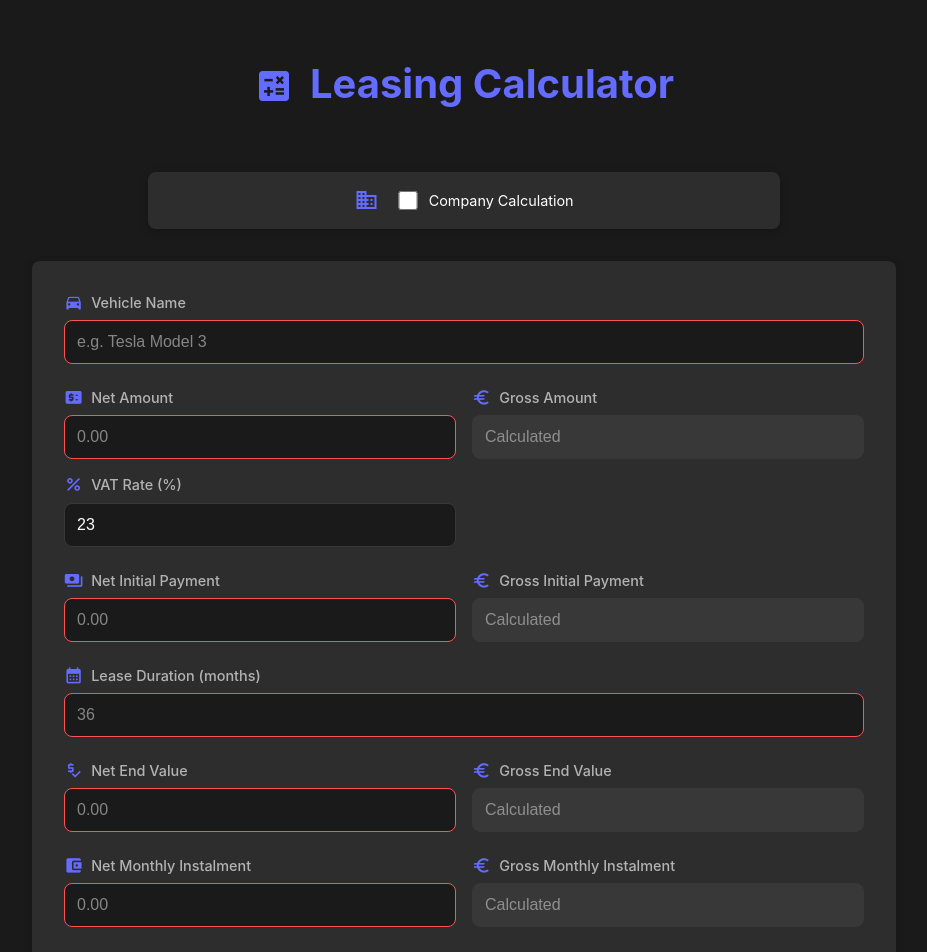
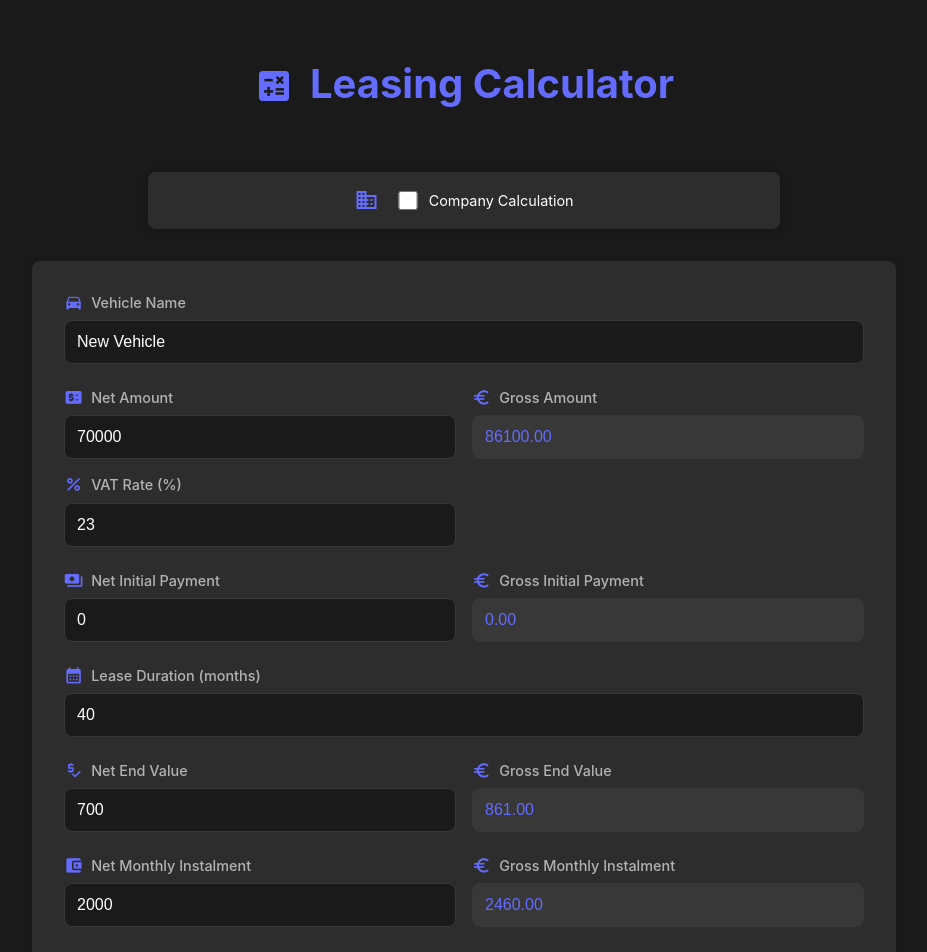
Before and after one commit to kduszynski/tools, a React (Create React App) app in the folder leasing-calculator/: page / in a window 1280 px wide. Shown: the top 952 px of the page, without its empty margins (176-1103 px from the left). Built offline with nearby package versions, Linux system fonts and the light colour scheme; the HTML template or start-up script is replaced by a standard one; what @react-pdf/renderer would draw is missing.

Commit message:
default calculation added; refactor

```diff
--- a/leasing-calculator/src/App.js
+++ b/leasing-calculator/src/App.js
@@ -3,7 +3,7 @@ import './App.css';
 import { StorageService } from './services/StorageService';
 import { CalculatorForm } from './components/CalculatorForm';
 import { CalculationsList } from './components/CalculationsList';
-import { LeasingCalculator } from './services/LeasingCalculator';
+import { LeasingCalculation } from './services/LeasingCalculation';
 
 function App() {
   const [calculations, setCalculations] = useState([]);
@@ -26,7 +26,7 @@ function App() {
   };
 
   const handleSubmit = (formData) => {
-    const calc = new LeasingCalculator(
+    const calc = new LeasingCalculation(
       formData.get('name'),
       parseFloat(formData.get('netAmount')),
       parseFloat(formData.get('initialPayment')),
--- a/leasing-calculator/src/components/CalculatorForm.js
+++ b/leasing-calculator/src/components/CalculatorForm.js
@@ -1,7 +1,10 @@
 import React, { useEffect, useCallback } from 'react';
 import './CalculatorForm.css';
+import { LeasingCalculation } from '../services/LeasingCalculation';
 
 export const CalculatorForm = ({ onSubmit, isCompany, formRef }) => {
+  const defaultCalc = LeasingCalculation.getDefaultCalculation();
+
   const handleSubmit = (e) => {
     e.preventDefault();
     onSubmit(new FormData(e.target));
@@ -32,6 +35,11 @@ export const CalculatorForm = ({ onSubmit, isCompany, formRef }) => {
     return () => form.removeEventListener('input', handleInput);
   }, [formRef, updateGrossValues]);
 
+  // Calculate gross values on mount
+  useEffect(() => {
+    updateGrossValues();
+  }, [updateGrossValues]);
+
   return (
     <form ref={formRef} onSubmit={handleSubmit} className="calculator-form">
       <div className="form-grid">
@@ -46,6 +54,7 @@ export const CalculatorForm = ({ onSubmit, isCompany, formRef }) => {
             name="name"
             required
             placeholder="e.g. Tesla Model 3"
+            defaultValue={defaultCalc.name}
           />
         </div>
 
@@ -63,6 +72,7 @@ export const CalculatorForm = ({ onSubmit, isCompany, formRef }) => {
               required
               placeholder="0.00"
               min="0"
+              defaultValue={defaultCalc.netAmount}
             />
           </div>
           <div className="form-group gross-value">
@@ -90,7 +100,7 @@ export const CalculatorForm = ({ onSubmit, isCompany, formRef }) => {
               id="vatRate"
               name="vatRate"
               step="0.01"
-              defaultValue="23"
+              defaultValue={defaultCalc.vatRate}
               required
               min="0"
               max="100"
@@ -112,6 +122,7 @@ export const CalculatorForm = ({ onSubmit, isCompany, formRef }) => {
               required
               placeholder="0.00"
               min="0"
+              defaultValue={defaultCalc.initialPayment}
             />
           </div>
           <div className="form-group gross-value">
@@ -144,6 +155,7 @@ export const CalculatorForm = ({ onSubmit, isCompany, formRef }) => {
             placeholder="36"
             min="1"
             max="120"
+            defaultValue={defaultCalc.tenors}
           />
         </div>
 
@@ -161,6 +173,7 @@ export const CalculatorForm = ({ onSubmit, isCompany, formRef }) => {
               required
               placeholder="0.00"
               min="0"
+              defaultValue={defaultCalc.endValue}
             />
           </div>
           <div className="form-group gross-value">
@@ -194,6 +207,7 @@ export const CalculatorForm = ({ onSubmit, isCompany, formRef }) => {
               required
               placeholder="0.00"
               min="0"
+              defaultValue={defaultCalc.instalmentValue}
             />
           </div>
           <div className="form-group gross-value">
--- a/leasing-calculator/src/services/LeasingCalculator.js
+++ b/leasing-calculator/src/services/LeasingCalculation.js
@@ -1,7 +1,21 @@
 export const CURRENT_VERSION = 1;
 
-export class LeasingCalculator {
+export class LeasingCalculation {
   static VERSION = CURRENT_VERSION;
+
+  static getDefaultCalculation() {
+    return new LeasingCalculation(
+      "New Vehicle",
+      70000,
+      0,
+      40,
+      700,
+      2000,
+      23,
+      false,
+      50
+    );
+  }
 
   constructor(name, netAmount, initialPayment, tenors, endValue, instalmentValue, vatRate = 0, isCompany = false, deductionPercentage = 50) {
     this.version = CURRENT_VERSION;
--- a/leasing-calculator/src/services/StorageService.js
+++ b/leasing-calculator/src/services/StorageService.js
@@ -1,4 +1,4 @@
-import { CURRENT_VERSION, LeasingCalculator } from './LeasingCalculator';
+import { CURRENT_VERSION, LeasingCalculation } from './LeasingCalculation';
 
 export class StorageService {
   static STORAGE_KEY = 'leasingCalculations';
@@ -14,12 +14,12 @@ export class StorageService {
       if (storage.version !== CURRENT_VERSION) {
         const migratedCalculations = storage.calculations.map(calc => {
           const migrated = this.migrateCalculation(calc);
-          return Object.assign(new LeasingCalculator(), migrated);
+          return Object.assign(new LeasingCalculation(), migrated);
         });
         return migratedCalculations;
       }
 
-      return storage.calculations.map(calc => Object.assign(new LeasingCalculator(), calc));
+      return storage.calculations.map(calc => Object.assign(new LeasingCalculation(), calc));
     } catch (error) {
       console.error('Failed to load calculations:', error);
       return [];
```
